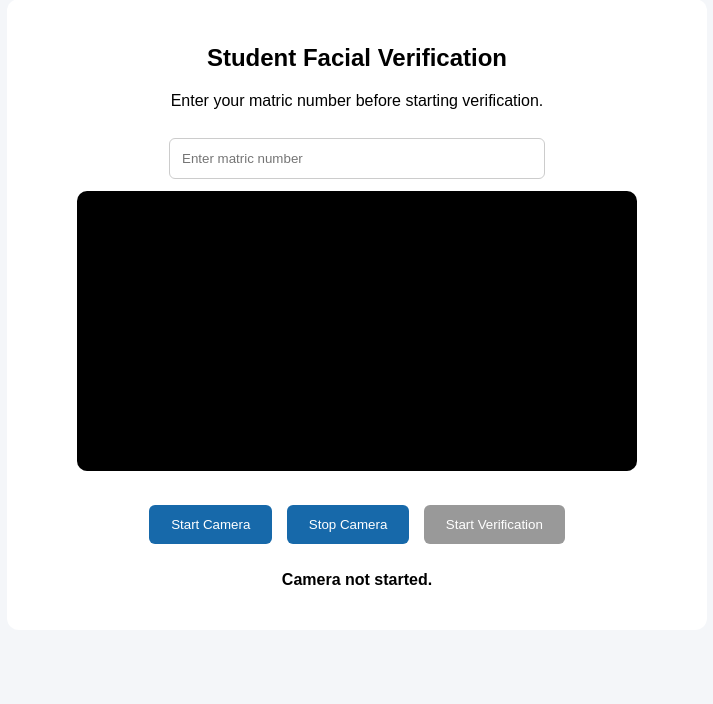
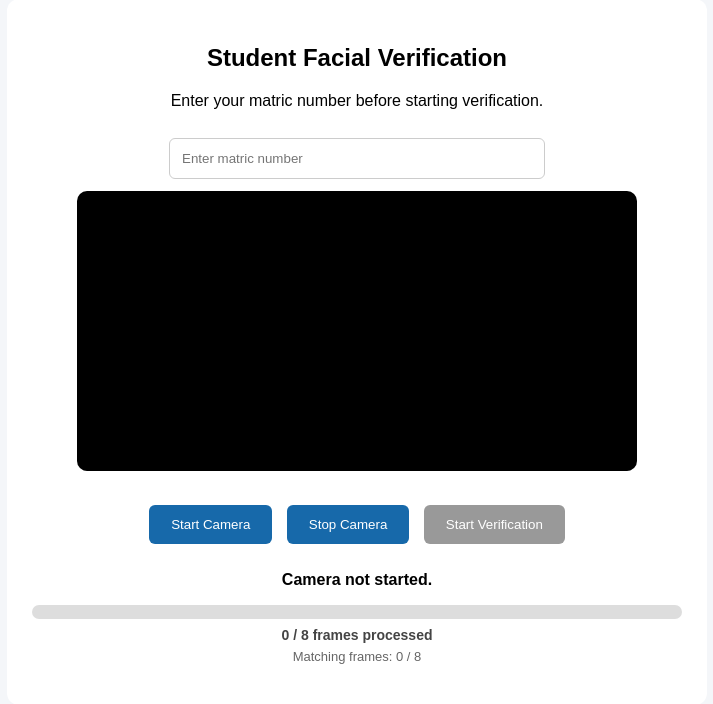
Before and after one commit to olasunkanmifawaz17-crypto/AI_Facial_Recognition_Results_System, a Django app: page /camera/ in a window 1280 px wide. Shown: the part 39-743 px from the top of the page, without its empty margins (283-996 px from the left). Run offline with Django 5.2, Linux system fonts and the light colour scheme; parts of the project's set-up code (start-up, migrations or seed data) failed here and were passed over.

Commit message:
Add progress bar to facial verification

```diff
--- a/results/templates/results/camera.html
+++ b/results/templates/results/camera.html
@@ -1,3 +1,4 @@
+
 <!DOCTYPE html>
 <html lang="en">
 <head>
@@ -56,6 +57,38 @@
             margin-top: 15px;
             font-weight: bold;
         }
+
+        /* Verification progress bar */
+        .progress-container {
+            background: #ddd;
+            height: 14px;
+            border-radius: 20px;
+            overflow: hidden;
+            margin: 15px 0 8px;
+        }
+
+        .progress-bar {
+            height: 100%;
+            width: 0%;
+            background: #16834a;
+            border-radius: 20px;
+            transition: width 0.25s ease;
+        }
+
+        .progress-text {
+            text-align: center;
+            font-weight: bold;
+            font-size: 14px;
+            color: #444;
+        }
+
+        .match-text {
+            text-align: center;
+            font-size: 13px;
+            color: #666;
+            margin-top: 6px;
+        }
+
     </style>
 </head>
 
@@ -91,6 +124,20 @@
     <button id="captureBtn" disabled>Start Verification</button>
 
     <p id="status">Camera not started.</p>
+
+    <!-- Verification progress -->
+    <div class="progress-container">
+        <div class="progress-bar" id="progressBar"></div>
+    </div>
+
+    <div class="progress-text" id="progressText">
+        0 / 8 frames processed
+    </div>
+
+    <div class="match-text" id="matchText">
+        Matching frames: 0 / 8
+    </div>
+
     <p id="result"></p>
 
 </div>
@@ -109,8 +156,52 @@
     const stopBtn = document.getElementById("stopBtn");
     const captureBtn = document.getElementById("captureBtn");
 
+    const progressBar = document.getElementById("progressBar");
+    const progressText = document.getElementById("progressText");
+    const matchText = document.getElementById("matchText");
+
+    const TOTAL_FRAMES = 8;
+
     let cameraStream = null;
     let verifying = false;
+
+    // UPDATE PROGRESS BAR
+    function updateProgress(progress, matches) {
+
+        progress = Math.max(
+            0,
+            Math.min(Number(progress) || 0, TOTAL_FRAMES)
+        );
+
+        matches = Math.max(
+            0,
+            Math.min(Number(matches) || 0, TOTAL_FRAMES)
+        );
+
+        const percentage = (progress / TOTAL_FRAMES) * 100;
+
+        progressBar.style.width = percentage + "%";
+
+        progressText.textContent =
+            `${progress} / ${TOTAL_FRAMES} frames processed`;
+
+        matchText.textContent =
+            `Matching frames: ${matches} / ${TOTAL_FRAMES}`;
+    }
+
+
+    // RESET PROGRESS
+    function resetProgress() {
+
+        progressBar.style.width = "0%";
+
+        progressText.textContent =
+            `0 / ${TOTAL_FRAMES} frames processed`;
+
+        matchText.textContent =
+            `Matching frames: 0 / ${TOTAL_FRAMES}`;
+    }
+
 
     // START CAMERA
     startBtn.onclick = async function () {
@@ -135,6 +226,8 @@
 
             status.textContent = "Camera started successfully.";
             result.textContent = "";
+
+            resetProgress();
 
             captureBtn.disabled = false;
             startBtn.disabled = true;
@@ -195,6 +288,8 @@
         }
 
         verifying = true;
+
+        resetProgress();
 
         captureBtn.textContent = "Stop Verification";
         matricInput.disabled = true;
@@ -270,12 +365,18 @@
                     break;
                 }
 
-                status.textContent =
-                    `Progress: ${data.progress || 0}/8 | Matching frames: ${data.matches || 0}/8`;
+                // Update visual progress
+                updateProgress(
+                    data.progress,
+                    data.matches
+                );
 
                 if (data.verified) {
 
                     verifying = false;
+
+                    // Complete the progress bar
+                    updateProgress(TOTAL_FRAMES, TOTAL_FRAMES);
 
                     status.textContent =
                         "Identity successfully verified!";
```
